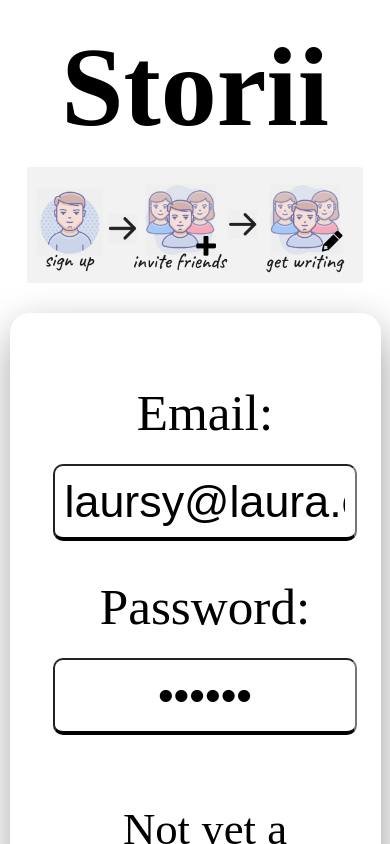
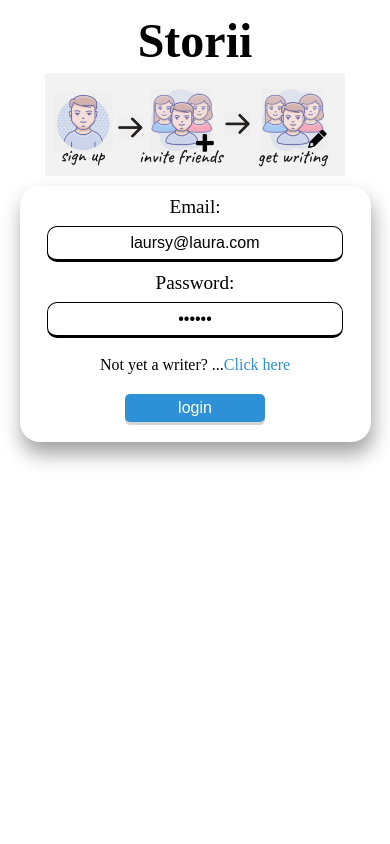
Before and after one commit to ShinyVerse/Storii, a React app: page / in a window 390 px wide. Shown: the top 844 px of the page. Built offline with nearby package versions, Linux system fonts and the light colour scheme; no server answers; the HTML template or start-up script is replaced by a standard one.

Commit message:
add form mobile styles

```diff
--- a/src/App.scss
+++ b/src/App.scss
@@ -13,10 +13,22 @@
 }
 
 body {
-  // font-family: "Caveat", cursive;
+  font-family: "Caveat", cursive;
   overflow-y: scroll;
 }
 
 .container {
   width: 100%;
 }
+
+@media (min-width: 800px) {
+  // .splitview-container {
+  //   display: flex;
+  //   flex-direction: row;
+  //   flex-wrap: nowrap;
+  //   flex: 1;
+  // }
+  // * {
+  //   color: red;
+  // }
+}
--- a/src/Pages/LandingPage/LandingPage.js
+++ b/src/Pages/LandingPage/LandingPage.js
@@ -54,10 +54,12 @@ const LandingPage = ({ registerUser, setAlert, loginUser, history, token }) => {
   };
 
   return (
+    <div className="splitview-container">
       <div className="container">
         <HeaderWithText header="Storii" />
         <Image src={img} type="long" alt="storii join instructions" />
-
+      </div>
+      <div className="container">
         {formType === "register" && (
           <div>{registerForm(handleSubmit, setFormType)}</div>
         )}
@@ -65,6 +67,7 @@ const LandingPage = ({ registerUser, setAlert, loginUser, history, token }) => {
         {formType === "login" && (
           <div>{loginForm(handleSubmit, setFormType)}</div>
         )}
+      </div>
     </div>
   );
 };
--- a/src/components/Form/Form.scss
+++ b/src/components/Form/Form.scss
@@ -4,39 +4,41 @@
   display: flex;
   flex-direction: column;
   align-items: center;
-  padding: 20px 10px;
+  padding: 5px auto;
   justify-content: space-around;
-  margin: 30px auto;
+  margin: 10px auto;
 }
 .main-wrapper {
   border-radius: 20px;
-  -webkit-box-shadow: 2px 17px 44px 0px rgba(161, 161, 161, 1);
-  -moz-box-shadow: 2px 17px 44px 0px rgba(161, 161, 161, 1);
-  box-shadow: 2px 17px 44px 0px rgba(161, 161, 161, 1);
+  -webkit-box-shadow: 2px 12px 20px 0px rgba(161, 161, 161, 1);
+  -moz-box-shadow: 2px 12px 20px 0px rgba(161, 161, 161, 1);
+  box-shadow: 2px 12px 20px 0px rgba(161, 161, 161, 1);
 }
 
 .label {
-  font-size: 1.6em;
+  font-size: 0.6em;
 }
 
 .form-child {
-  font-size: 1.4em;
+  font-size: 0.5em;
   width: 80%;
-  padding: 10px 5px;
+  padding: 0px;
   margin-top: 0.5em;
-  margin-bottom: 0.8em;
+  margin-bottom: 10px;
 }
 
 .input {
   border-radius: 10px;
-  padding: 10px;
+  padding: 7px;
   text-align: center;
   outline: none;
-  border-bottom: solid black 4px;
+  border: solid black 1px;
+  border-bottom: solid black 3px;
 }
 
 .link-note {
   text-align: center;
+  font-size: 0.5em;
 }
 
 .highlight {
@@ -45,18 +47,17 @@
 
 .button {
   width: 40%;
-  font-size: 1.4em;
+  font-size: 0.5em;
   padding: 10px;
-  margin-bottom: 10px;
-  padding: 15px 25px;
+  margin-bottom: 20px;
+  padding: 5px 10px;
   text-align: center;
   cursor: pointer;
   outline: none;
-
   background-color: #2e90d6;
   border: none;
-  border-radius: 15px;
-  box-shadow: 0 8px #d5d5d5;
+  border-radius: 5px;
+  box-shadow: 0 3px #d5d5d5;
   color: #fff;
 }
 
@@ -67,5 +68,5 @@
 .button:active {
   background-color: #eb93de;
   box-shadow: 0 1px #acacac;
-  transform: translateY(7px);
+  transform: translateY(2px);
 }
--- a/src/components/HeaderWithText/HeaderWithText.scss
+++ b/src/components/HeaderWithText/HeaderWithText.scss
@@ -1,5 +1,5 @@
 .header {
-  margin: 15px auto;
-  font-size: 3.5em;
+  margin: 5px auto;
+  font-size: 1.5em;
   text-align: center;
 }
--- a/src/components/Image/Image.scss
+++ b/src/components/Image/Image.scss
@@ -1,10 +1,6 @@
 .long {
   display: block;
-  width: 90%;
-  margin: 5px auto;
+  width: 80%;
+  margin: auto;
   border-radius: 3px;
 }
-
-.short {
-  border: red 2px solid;
-}
```
Also changed, not shown: 1 other file (tests, documents, lock files or other folders). Lines whose indentation alone changed are shown as unchanged.
